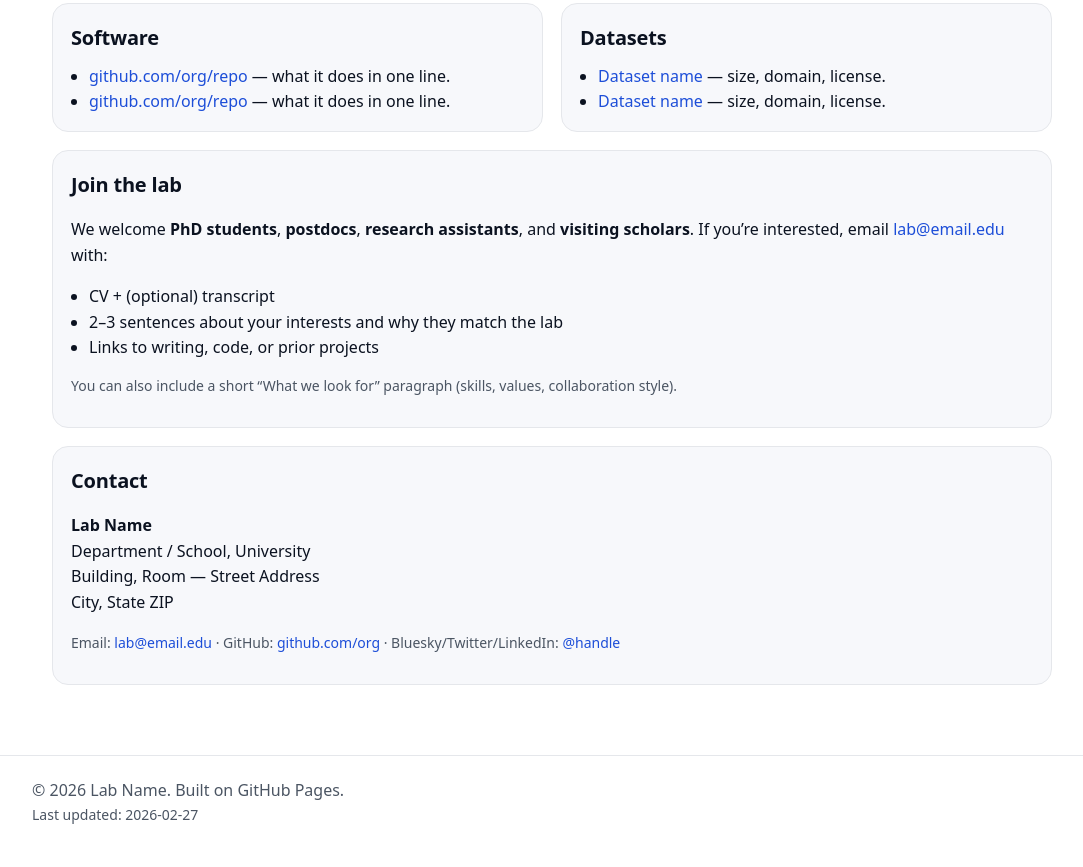
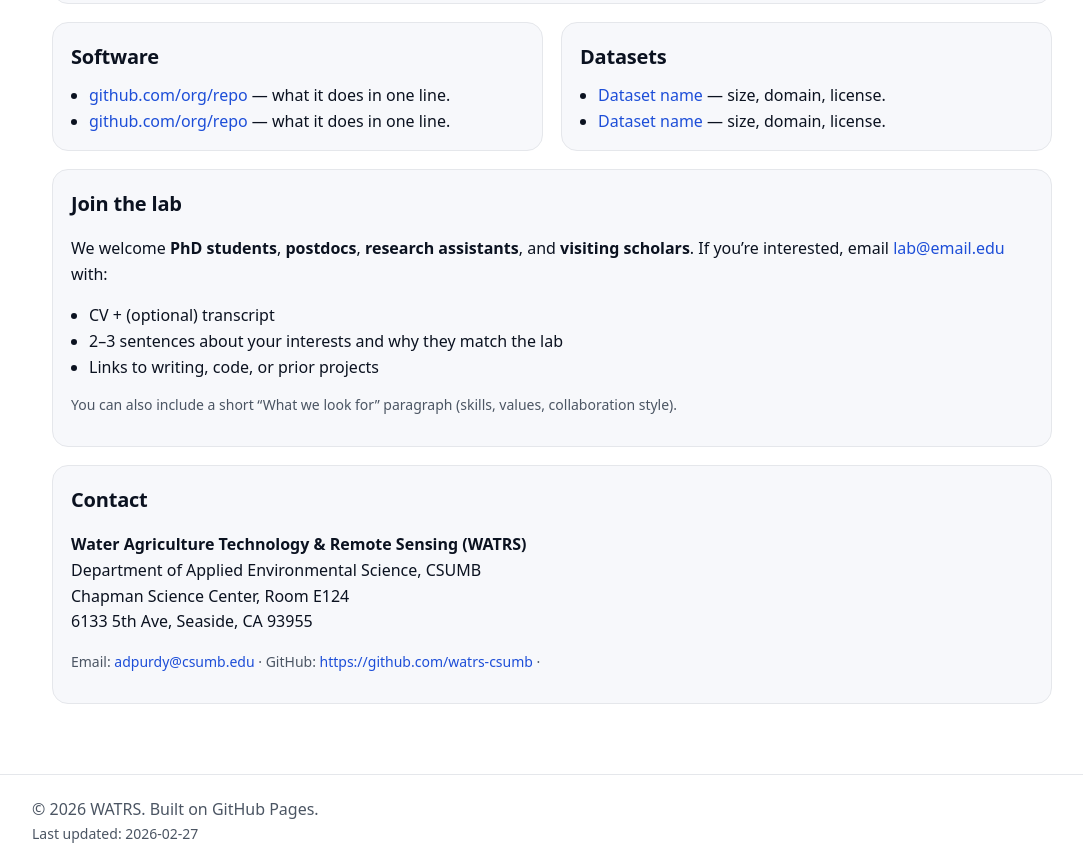
Before and after one commit to sciencebyAJ/sciencebyAJ.github.io, a plain HTML site: page index.html in a window 1280 px wide. Shown: the part 1272-2139 px from the top of the page, without its empty margins (88-1171 px from the left). Drawn offline with Linux system fonts and the light colour scheme.

Commit message:
Update lab name and contact information in index.html

```diff
--- a/index.html
+++ b/index.html
@@ -90,15 +90,14 @@
   <header>
     <div class="wrap top">
       <div class="brand">
-        <h1>Lab Name</h1>
+        <h1>Water Agriculture Technology & Remote Sensing (WATRS)</h1>
         <p>
           The WATRS Lab at <strong>CSUMB</strong> conducts applied research using
           <strong>ground-based measurements</strong>, <strong>models</strong>, <strong> satellite observations</strong>, and <strong> software developement</strong>.
-          Our work bridges methods (e.g., field studies, modeling, experiments) and applications (e.g., agriculture, water resources.
         </p>
         <div style="margin-top:14px">
           <span class="pill"><span class="dot"></span> Open positions: <a href="#join">See joining</a></span>
-          <span class="pill">📍 City, State</span>
+          <span class="pill">📍 California State University, Monterey Bay is located in Monterey County, California.</span>
           <span class="pill">✉️ <a href="mailto:adpurdy@csumb.edu">adpurdy@csumb.edu</a></span>
         </div>
       </div>
@@ -235,15 +234,14 @@
       <div class="card span12">
         <h2>Contact</h2>
         <p>
-          <strong>Lab Name</strong><br/>
-          Department / School, University<br/>
-          Building, Room — Street Address<br/>
-          City, State ZIP<br/>
+          <strong>Water Agriculture Technology & Remote Sensing (WATRS)</strong><br/>
+          Department of Applied Environmental Science, CSUMB<br/>
+          Chapman Science Center, Room E124<br/>
+          6133 5th Ave, Seaside, CA 93955<br/>
         </p>
         <p class="meta">
-          Email: <a href="mailto:lab@email.edu">lab@email.edu</a> ·
-          GitHub: <a href="#">github.com/org</a> ·
-          Bluesky/Twitter/LinkedIn: <a href="#">@handle</a>
+          Email: <a href="mailto:adpurdy@csumb.edu">adpurdy@csumb.edu</a> ·
+          GitHub: <a href="#">https://github.com/watrs-csumb</a> ·
         </p>
       </div>
     </section>
@@ -251,7 +249,7 @@
 
   <footer>
     <div class="wrap">
-      <div>© <span id="y"></span> Lab Name. Built on GitHub Pages.</div>
+      <div>© <span id="y"></span> WATRS. Built on GitHub Pages.</div>
       <div class="meta">Last updated: <span id="d"></span></div>
     </div>
   </footer>
```
